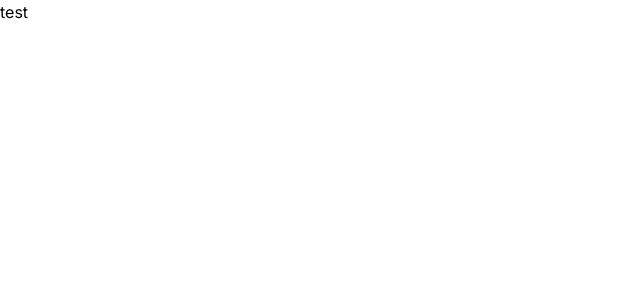
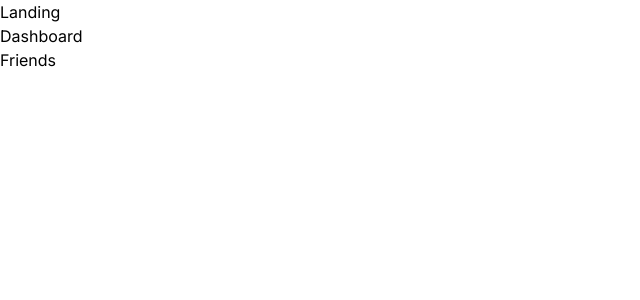
Before and after one commit to AliAhmed2004/ignition-hacks-2023, a Next.js app: page / in a window 1280 px wide. Shown: the top 300 px of the page, without its empty margins (0-640 px from the left). Built offline with nearby package versions, Linux system fonts and the light colour scheme.

Commit message:
added our files

```diff
--- /dev/null
+++ b/src/Components/Dashboard/Dashboard.tsx
@@ -0,0 +1,7 @@
+import React from "react";
+
+const Dashboard = () => {
+    return <div>Dashboard</div>;
+};
+
+export default Dashboard;
--- /dev/null
+++ b/src/Components/Friends/Friends.tsx
@@ -0,0 +1,7 @@
+import React from "react";
+
+const Friends = () => {
+    return <div>Friends</div>;
+};
+
+export default Friends;
--- /dev/null
+++ b/src/Components/Landing/Landing.tsx
@@ -0,0 +1,7 @@
+import React from "react";
+
+const Landing = () => {
+    return <div>Landing</div>;
+};
+
+export default Landing;
--- a/src/app/page.tsx
+++ b/src/app/page.tsx
@@ -1,5 +1,14 @@
 import Image from "next/image";
+import Dashboard from "@/Components/Dashboard/Dashboard";
+import Landing from "@/Components/Landing/Landing";
+import Friends from "@/Components/Friends/Friends";
 
 export default function Home() {
-  return <main>test</main>;
+    return (
+        <div>
+            <Landing />
+            <Dashboard />
+            <Friends />
+        </div>
+    );
 }
```
